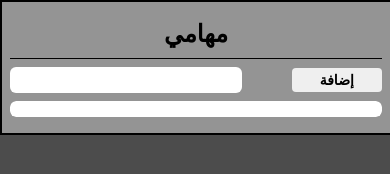
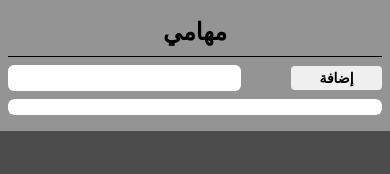
Before and after one commit to Hassan-Aletreby/TodoApp, a plain HTML site: page index.html in a window 390 px wide. Drawn offline with nearby package versions, Linux system fonts and the light colour scheme.

Commit message:
remove border

```diff
--- a/style.css
+++ b/style.css
@@ -159,8 +159,8 @@ body{
         #container {
             padding: 8px;
             border-radius: 0px;
-            border: 2px solid black;
-            width: calc(100% - 18px);
+            border: none;
+            width: calc(100% - 16px);
             margin: 0;
         }
         #head {
```
